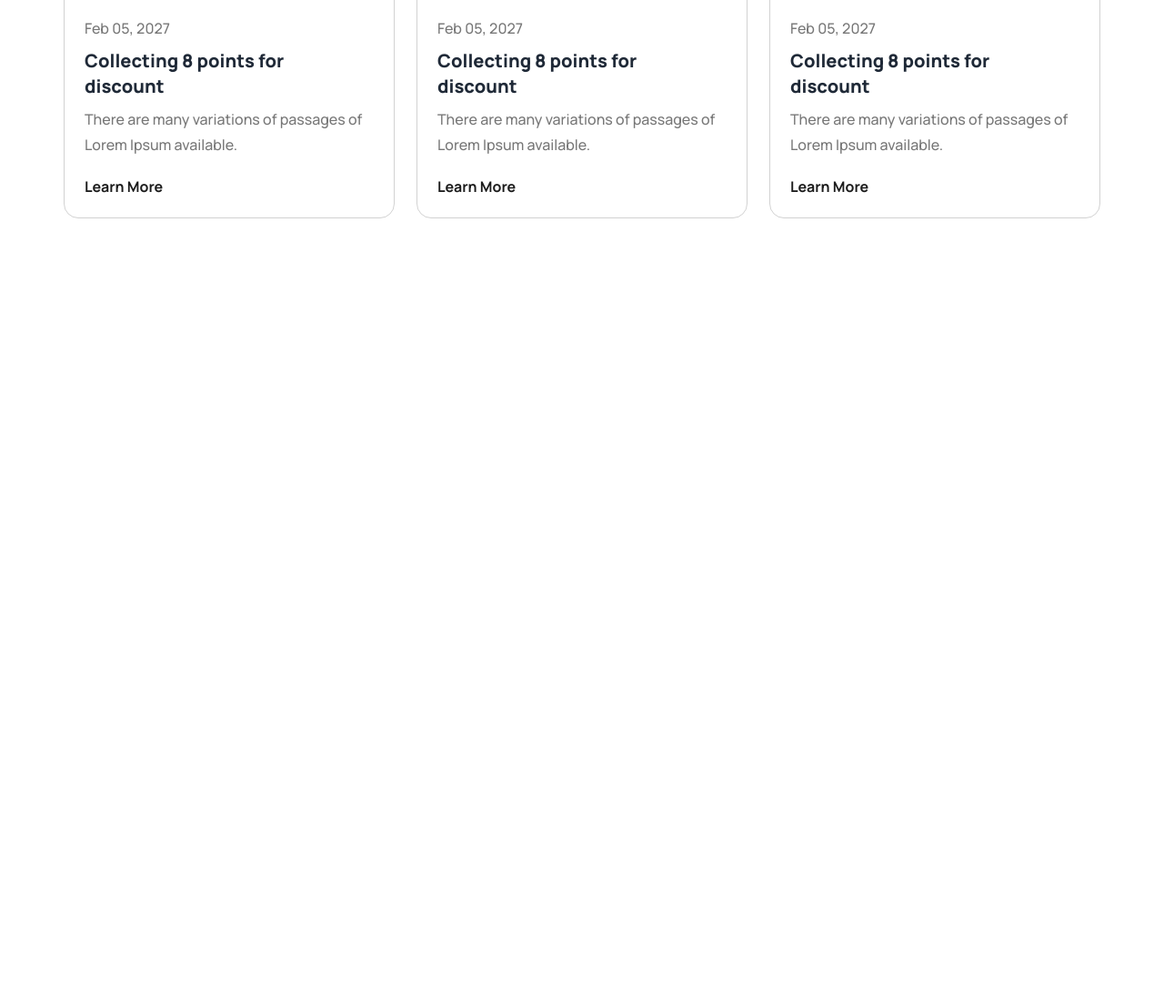
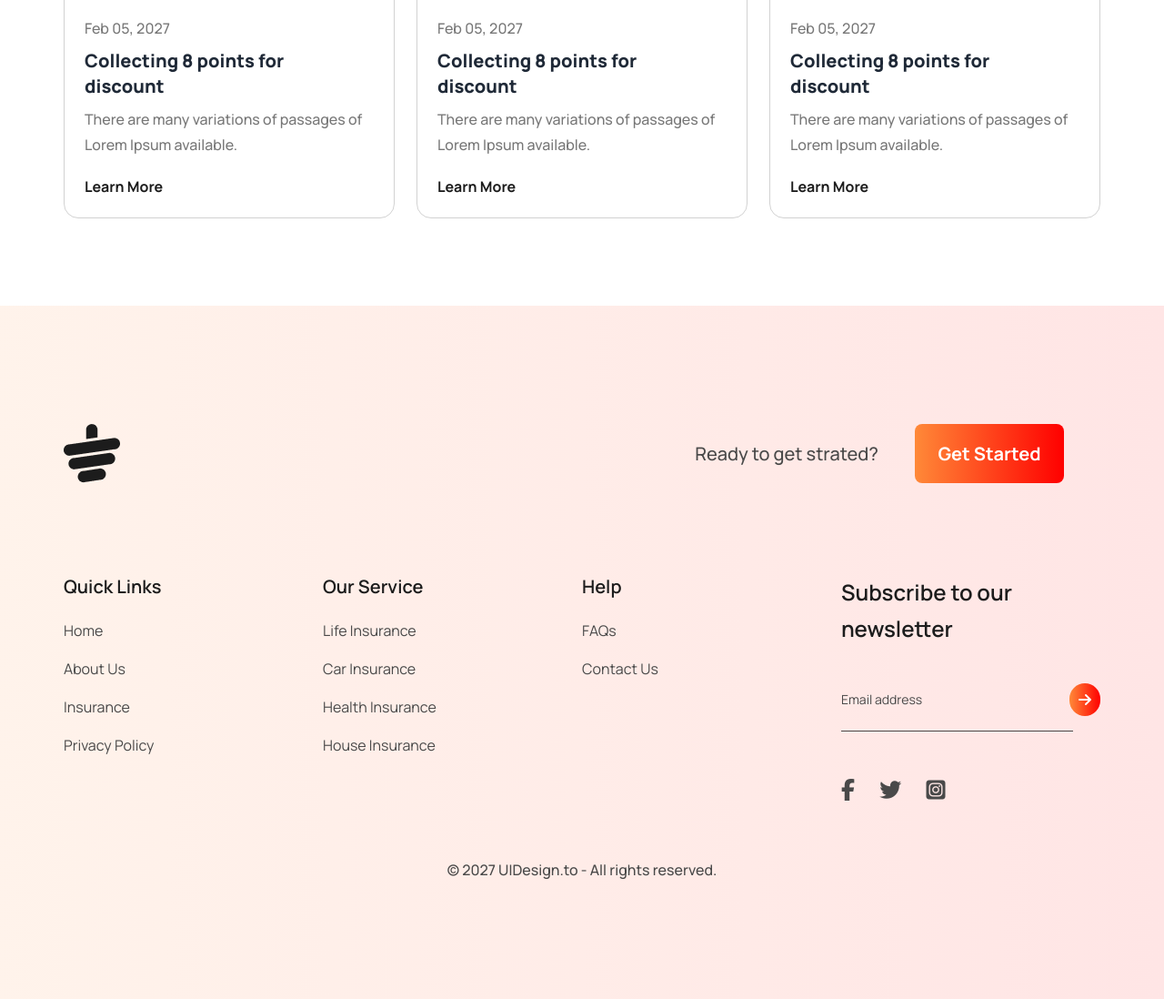
Before and after one commit to Khadija12319/Zen-Tea_Project, a plain HTML site: page index.html in a window 1280 px wide. Shown: the part 3278-4376 px from the top of the page at 91% size. Before the commit the page ends 3518 px from the top, so only its background shows below. Drawn offline with nearby package versions, Linux system fonts and the light colour scheme.

Commit message:
footer section completed

```diff
--- a/index.html
+++ b/index.html
@@ -233,6 +233,64 @@
 
     </main>
 
-    <footer></footer>
+    <footer class="mt-24 bg-gradient-to-r from-[#FF89381A] to-[#FF00001A]">
+      <div class="container m-auto lg:max-w-[1140px] font1 py-[130px]">
+
+        <div class="grid grid-flow-col mb-[100px]">
+          <div><img src="images/cup.png" alt=""></div>
+          <div class="grid grid-flow-col justify-end">
+            <p class="text-[#494949] text-xl font-medium leading-10 text-right flex items-center justify-center mr-[40px]">Ready to get strated?</p>
+            <button class="bg-gradient-to-r from-[#FF8938] to-[#F00] border-none text-white font-bold text-xl font1 px-6 py-4 w-[164px] rounded-lg mr-10">Get Started</button>
+          </div>
+        </div>
+
+
+        <div class="grid grid-flow-col mb-[60px] grid-cols-4">
+          <div class="grid-cols-1">
+            <p class="text-[#1C1C1C] font-semibold text-xl mb-[22px]">Quick Links</p>
+            <ul>
+              <li class="text-base text-[#494949] font-normal pb-[18px]">Home</li>
+              <li class="text-base text-[#494949] font-normal pb-[18px]">About Us</li>
+              <li class="text-base text-[#494949] font-normal pb-[18px]">Insurance</li>
+              <li class="text-base text-[#494949] font-normal pb-[18px]">Privacy Policy</li>
+            </ul>
+          </div>
+
+          <div class="grid-cols-1">
+            <p class="text-[#1C1C1C] font-semibold text-xl mb-[22px]">Our Service</p>
+            <ul>
+              <li class="text-base text-[#494949] font-normal pb-[18px]">Life Insurance</li>
+              <li class="text-base text-[#494949] font-normal pb-[18px]">Car Insurance</li>
+              <li class="text-base text-[#494949] font-normal pb-[18px]">Health Insurance</li>
+              <li class="text-base text-[#494949] font-normal pb-[18px]">House Insurance</li>
+            </ul>
+          </div>
+
+          <div class="grid-cols-1">
+            <p class="text-[#1C1C1C] font-semibold text-xl mb-[22px]">Help</p>
+            <ul>
+              <li class="text-base text-[#494949] font-normal pb-[18px]">FAQs</li>
+              <li class="text-base text-[#494949] font-normal pb-[18px]">Contact Us</li>
+            </ul>
+          </div>
+
+          <div class="grid-cols-1 items-center justify-center">
+            <h3 class="text-[#1C1C1C] text-2xl font-semibold leading-10 mb-[40px]">Subscribe to our <br>newsletter</h3>
+            <div class="flex justify-between mb-[16px]">
+              <input type="email" name="" id="" placeholder="Email address" class="text-sm font-normal bg-transparent placeholder:text-[#494949]">
+              <i class="fa-solid fa-arrow-right bg-gradient-to-r from-[#FF8938] to-[#F00] rounded-full text-white p-[10px]"></i>
+            </div>
+            <hr class="mb-[48px] border-[#494949] mr-[30px]">
+            <i class="fa-brands fa-facebook-f mr-[24px] text-2xl text-[#494949]"></i>
+            <i class="fa-brands fa-twitter mr-[24px] text-[#494949] text-2xl"></i>
+            <i class="fa-brands fa-square-instagram text-[#494949] text-2xl"></i>
+          </div>
+        </div>
+
+
+        <div class="text-center text-[#494949] font-medium text-base">© 2027 UIDesign.to - All rights reserved.</div>
+
+      </div>
+    </footer>
 </body>
 </html>
```
